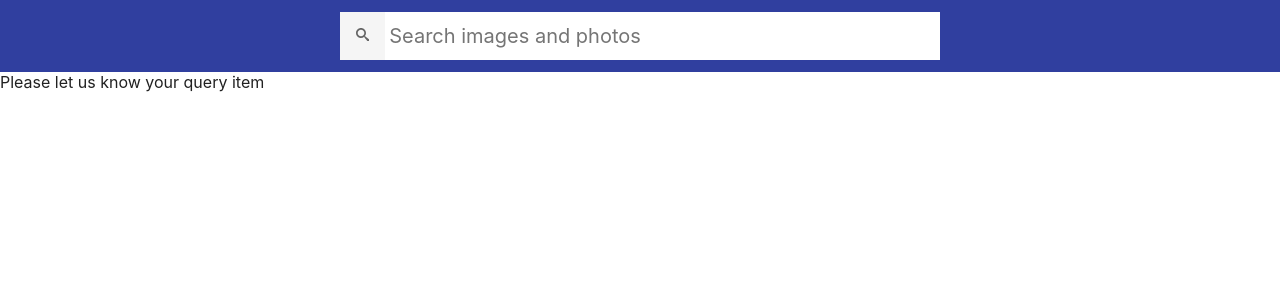
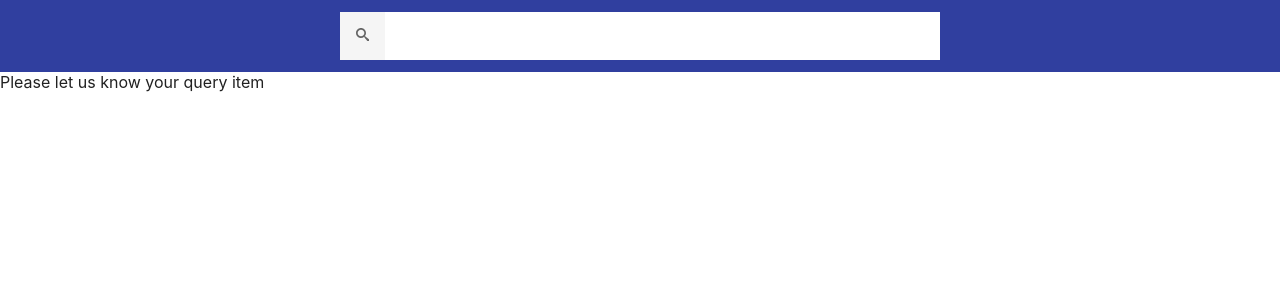
Before and after one commit to vokur13/goit-react-hw-04-image-draft, a React (Create React App) app: page / in a window 1280 px wide. Shown: the top 300 px of the page. Built offline with nearby package versions, Linux system fonts and the light colour scheme.

Commit message:
react-hook-form added

```diff
--- a/src/App/App.jsx
+++ b/src/App/App.jsx
@@ -1,41 +1,33 @@
-import React, { Component } from 'react';
+import { useState, useEffect } from 'react';
 import { ToastContainer, toast } from 'react-toastify';
 import 'react-toastify/dist/ReactToastify.css';
 import 'css/styles.css';
 import { Searchbar } from 'components/Searchbar';
 import { ImageGalleryHub } from 'components/ImageGalleryHub';
 
-export class App extends Component {
-  static defaultProps = {
-    initialValue: 1,
-  };
-  state = {
-    page: this.props.initialValue,
-    query: '',
-    gallery: [],
-    total: null,
-    totalHits: null,
-  };
+export function App() {
+  const initialValue = 1;
 
-  handleFormSubmit = ({ query }) => {
-    const q = query.trim().toLowerCase();
-    if (q === '') {
-      return toast.warn('Please let us know your query item');
+  const [page, setPage] = useState(initialValue);
+  const [query, setQuery] = useState('');
+  const [gallery, setGallery] = useState([]);
+  const [total, setTotal] = useState(null);
+  const [totalHits, setTotalHits] = useState(null);
+
+  function handleFormSubmit({ query }) {
+    console.log('searchQuery', query);
+    if (!query) return toast.warn('Please let us know your query item');
+
+    setPage(initialValue);
+    setQuery(query.trim().toLowerCase());
+    setGallery([]);
+    setTotal(null);
+    setTotalHits(null);
   }
-    this.setState({
-      page: this.props.initialValue,
-      query: q,
-      gallery: [],
-      total: null,
-      totalHits: null,
-    });
-  };
 
-  render() {
-    const { page, query, gallery, total, totalHits } = this.state;
   return (
     <>
-        <Searchbar onSubmit={this.handleFormSubmit} />
+      <Searchbar onFormSubmit={handleFormSubmit} />
       <ImageGalleryHub
         page={page}
         query={query}
@@ -47,4 +39,47 @@ export class App extends Component {
     </>
   );
 }
-}
+
+// export class protoApp extends Component {
+//   static defaultProps = {
+//     initialValue: 1,
+//   };
+//   state = {
+//     page: this.props.initialValue,
+//     query: '',
+//     gallery: [],
+//     total: null,
+//     totalHits: null,
+//   };
+
+//   handleFormSubmit = ({ query }) => {
+//     const q = query.trim().toLowerCase();
+//     if (q === '') {
+//       return toast.warn('Please let us know your query item');
+//     }
+//     this.setState({
+//       page: this.props.initialValue,
+//       query: q,
+//       gallery: [],
+//       total: null,
+//       totalHits: null,
+//     });
+//   };
+
+//   render() {
+//     const { page, query, gallery, total, totalHits } = this.state;
+//     return (
+//       <>
+//         <Searchbar onSubmit={this.handleFormSubmit} />
+//         <ImageGalleryHub
+//           page={page}
+//           query={query}
+//           gallery={gallery}
+//           total={total}
+//           totalHits={totalHits}
+//         />
+//         <ToastContainer position="top-left" autoClose={5000} />
+//       </>
+//     );
+//   }
+// }
--- a/src/components/Searchbar/Searchbar.jsx
+++ b/src/components/Searchbar/Searchbar.jsx
@@ -1,22 +1,25 @@
 import PropTypes from 'prop-types';
+import { useForm } from 'react-hook-form';
 // import { toast } from 'react-toastify';
 // import { ReactComponent as MyIcon } from './.svg';
-import { Formik } from 'formik';
 import { Box } from 'components/Box';
 import { SearchForm, Input, SearchFormButton, Error } from './Searchbar.styled';
 import * as yup from 'yup';
 import { ImSearch } from 'react-icons/im';
 
-let schema = yup.object().shape({
-  query: yup.string(),
-});
+export function Searchbar({ onFormSubmit }) {
+  const {
+    register,
+    handleSubmit,
+    watch,
+    formState: { errors },
+  } = useForm();
+  const onSubmit = data => {
+    onFormSubmit(data);
+  };
 
-export const Searchbar = ({ onSubmit }) => {
-  const handleSubmit = (values, { setSubmitting, resetForm }) => {
-    onSubmit(values);
-    setSubmitting(false);
-    resetForm();
-  };
+  console.log(watch('query'));
+
   return (
     <Box
       top={0}
@@ -34,33 +37,71 @@ export const Searchbar = ({ onSubmit }) => {
       boxShadow="appBar"
       as="header"
     >
-      <Formik
-        initialValues={{ query: '' }}
-        validationSchema={schema}
-        onSubmit={handleSubmit}
-      >
-        {({ isSubmitting }) => (
-          <SearchForm>
-            <SearchFormButton type="submit" disabled={isSubmitting}>
-              <ImSearch style={{ marginRight: 0 }} />
-            </SearchFormButton>
-
-            <Input
-              className="input"
-              type="text"
-              autoComplete="off"
-              autoFocus
-              name="query"
-              //       required
-              placeholder="Search images and photos"
-            />
-            <Error component="div" name="query" />
-          </SearchForm>
-        )}
-      </Formik>
+      <SearchForm onSubmit={handleSubmit(onSubmit)}>
+        <SearchFormButton type="submit">
+          <ImSearch style={{ marginRight: 0 }} />
+        </SearchFormButton>
+        <Input defaultValue="" {...register('query')} />
+        {errors.queryRequired && <span>This field is required</span>}
+      </SearchForm>
     </Box>
   );
-};
+}
+
+// let schema = yup.object().shape({
+//   query: yup.string(),
+// });
+
+// export const protoSearchbar = ({ onSubmit }) => {
+//   const handleSubmit = (values, { setSubmitting, resetForm }) => {
+//     onSubmit(values);
+//     setSubmitting(false);
+//     resetForm();
+//   };
+//   return (
+//     <Box
+//       top={0}
+//       left={0}
+//       position="sticky"
+//       zIndex="appBar"
+//       display="flex"
+//       justifyContent="center"
+//       alignItems="center"
+//       minHeight={7}
+//       px={5}
+//       py={3}
+//       color="white"
+//       bg="accent"
+//       boxShadow="appBar"
+//       as="header"
+//     >
+//       <Formik
+//         initialValues={{ query: '' }}
+//         validationSchema={schema}
+//         onSubmit={handleSubmit}
+//       >
+//         {({ isSubmitting }) => (
+//           <SearchForm>
+//             <SearchFormButton type="submit" disabled={isSubmitting}>
+//               <ImSearch style={{ marginRight: 0 }} />
+//             </SearchFormButton>
+
+//             <Input
+//               className="input"
+//               type="text"
+//               autoComplete="off"
+//               autoFocus
+//               name="query"
+//               //       required
+//               placeholder="Search images and photos"
+//             />
+//             <Error component="div" name="query" />
+//           </SearchForm>
+//         )}
+//       </Formik>
+//     </Box>
+//   );
+// };
 
 Searchbar.propTypes = {
   onSubmit: PropTypes.func,
--- a/src/components/Searchbar/Searchbar.styled.jsx
+++ b/src/components/Searchbar/Searchbar.styled.jsx
@@ -1,7 +1,7 @@
 import styled from 'styled-components';
-import { Form, Field, ErrorMessage } from 'formik';
+import { ErrorMessage } from 'formik';
 
-export const SearchForm = styled(Form)`
+export const SearchForm = styled.form`
   display: flex;
   align-items: center;
   width: 100%;
@@ -11,7 +11,7 @@ export const SearchForm = styled(Form)`
   overflow: hidden;
 `;
 
-export const Input = styled(Field)`
+export const Input = styled.input`
   display: inline-block;
   width: 100%;
   font: inherit;
```
Also changed, not shown: package.json (+11 -10 lines), 1 other file (tests, documents, lock files or other folders). Lines whose indentation alone changed are shown as unchanged.
